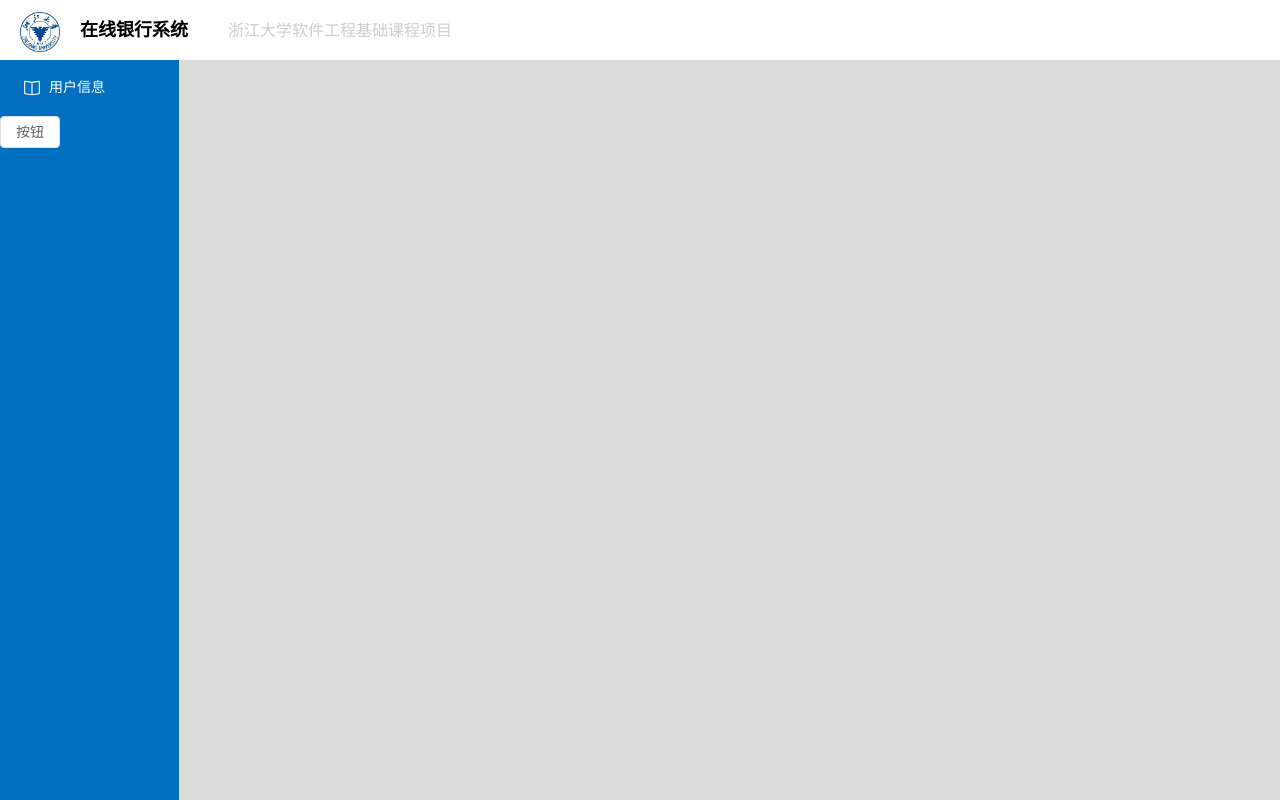
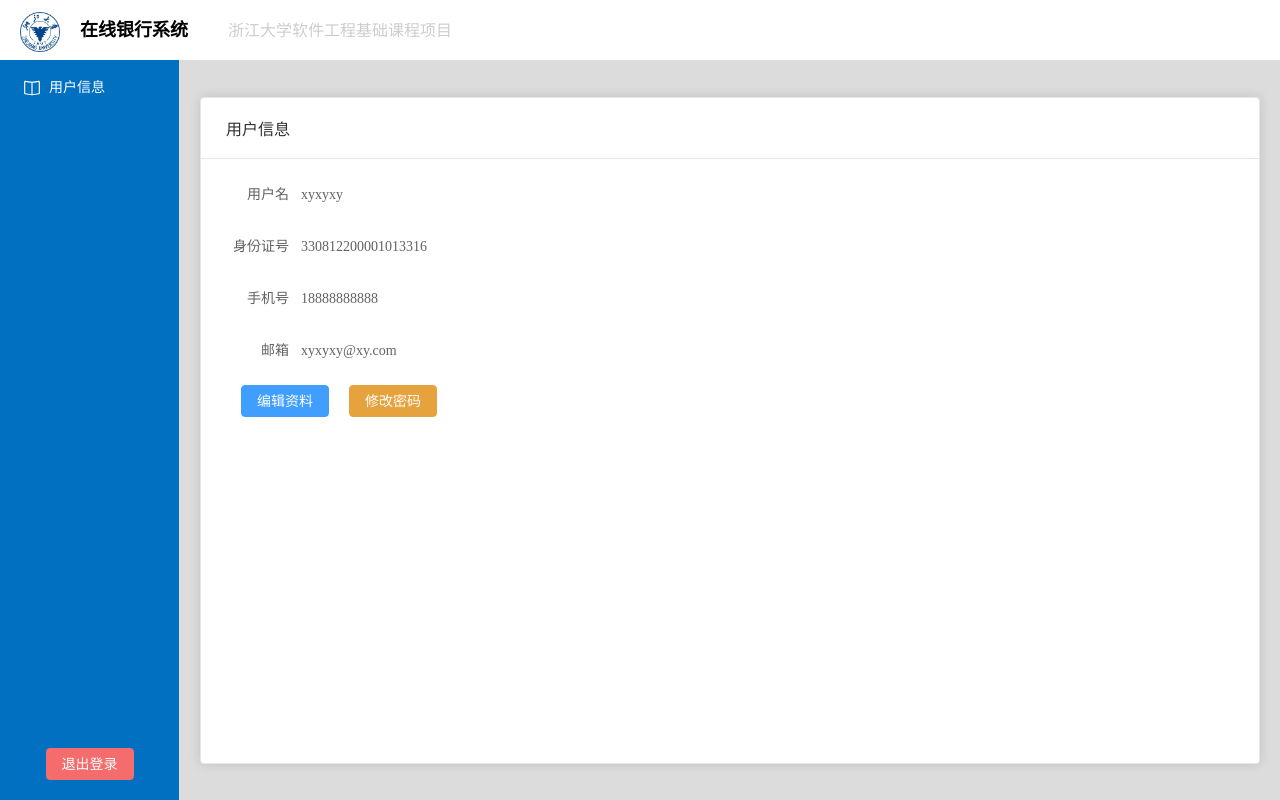
Before and after one commit to ycyaw66/online-banking-system, a Vue app in the folder frontend/: page /personalBank/user/profile in a window 1280 px wide. Built offline with nearby package versions, Linux system fonts and the light colour scheme.

Commit message:
差不多写完了

```diff
--- a/frontend/src/views/PersonalBank/LoginView.vue
+++ b/frontend/src/views/PersonalBank/LoginView.vue
@@ -19,7 +19,7 @@
               </div>
             </div>
           </template>
-          <!-- 登陆卡片的body -->
+          <!-- 登录卡片的body -->
           <el-form :model="loginForm" ref="loginForm" :rules="loginRules" label-width="80px">
             <el-form-item label="用户名" prop="username">
               <el-input v-model="loginForm.username" placeholder="请输入用户名" style="width: 250px"></el-input>
--- a/frontend/src/views/PersonalBank/UserProfile.vue
+++ b/frontend/src/views/PersonalBank/UserProfile.vue
@@ -10,36 +10,246 @@
           <span style="margin-left: 40px; color:rgba(0, 0, 0, 0.2)">浙江大学软件工程基础课程项目</span>
         </div>
       </el-header>
-      <el-container style="width: 100%; ">
-        <el-aside class="aside" style="display: flex;">
-          <el-menu active-text-color="#ffd04b" background-color="#0270c1" default-active="1" text-color="#fff"
-            style="height:100%; width: 100%;" :router="true">
+      <el-container style="width: 100%;">
+        <el-aside class="aside" style="position: relative;">
+          <el-menu active-text-color="#ffd04b" background-color="#0270c1" default-active="1" text-color="#fff" style="height:100%; width: 100%;" :router="true">
             <el-menu-item index="profile">
               <el-icon>
                 <Reading />
               </el-icon>
               <span>用户信息</span>
             </el-menu-item>
-            <el-button>
-              按钮
+            <el-button class="logout-button" type="danger" @click="logoutVisible = true">
+              退出登录
             </el-button>
           </el-menu>
         </el-aside>
 
-        <el-main style="height: 100%; width: 100%; ">
-          <el-scrollbar height="100%">
+        <!-- 退出登录对话框 -->
+        <el-dialog title="提示" v-model="logoutVisible" width="30%" align-center>
+          确认退出当前账号？
+          <template #footer>
+            <span>
+              <el-button @click="logoutVisible = false">取消</el-button>
+              <el-button type="primary" @click="handleLogout">确定</el-button>
+            </span>
+          </template>
+        </el-dialog>
 
-          </el-scrollbar>
+        <el-main style="display: flex; justify-content: center; align-items: center;">
+          <el-card class="information-card">
+            <template #header>
+              <div class="container">
+                <div style="margin-left:5px" >
+                  <span>用户信息</span>
+                </div>
+              </div>
+            </template>
+
+            <!-- 用户信息卡片的body -->
+            <el-form label-width="80px">
+              <el-form-item label="用户名" prop="username">
+                <el-text>{{userInfo.username}}</el-text>
+              </el-form-item>
+              <el-form-item label="身份证号" prop="idCard" style="margin-top: 20px">
+                <el-text>{{userInfo.id_number}}</el-text>
+              </el-form-item>
+              <el-form-item label="手机号" prop="phone" style="margin-top: 20px">
+                <el-text>{{userInfo.phone_number}}</el-text>
+              </el-form-item>
+              <el-form-item label="邮箱" prop="email" style="margin-top: 20px">
+                <el-text>{{userInfo.email}}</el-text>
+              </el-form-item>
+              <el-button type="primary" style="margin-left: 20px" @click="modifyInfoVisible = true, modifyForm.username = userInfo.username, modifyForm.id_number = userInfo.id_number, modifyForm.phone_number = userInfo.phone_number, modifyForm.email = userInfo.email, modifyForm.password = '', modifyForm.new_password = ''">
+                编辑资料
+              </el-button>
+              <el-button type="warning" style="margin-left: 20px" @click="modifyPasswordVisible = true, modifyForm.username = userInfo.username, modifyForm.id_number = userInfo.id_number, modifyForm.phone_number = userInfo.phone_number, modifyForm.email = userInfo.email, modifyForm.password = '', modifyForm.new_password = '', passwordForm.password = '', passwordForm.new_password = '', passwordForm.repassword = ''">
+                修改密码
+              </el-button>
+            </el-form>
+          </el-card>
         </el-main>
+
+        <!-- 编辑资料对话框 -->
+        <el-dialog title="编辑资料" v-model="modifyInfoVisible" width="30%" align-center>
+          <el-form :model="modifyForm" :rules="modifyRules" ref="modifyForm"  label-width="80px">
+            <el-form-item label="用户名" prop="username">
+              <el-input v-model="modifyForm.username" placeholder="3-10位，仅包含大小写字母和数字" style="width: 300px"></el-input>
+            </el-form-item>
+            <el-form-item label="身份证号" prop="id_number" style="margin-top: 20px">
+              <el-input v-model="modifyForm.id_number" placeholder="身份证号" style="width: 300px"></el-input>
+            </el-form-item>
+            <el-form-item label="手机号" prop="phone_number" style="margin-top: 20px">
+              <el-input v-model="modifyForm.phone_number" placeholder="手机号" style="width: 300px"></el-input>
+            </el-form-item>
+            <el-form-item label="密码" prop="password" style="margin-top: 20px">
+              <el-input v-model="modifyForm.password" placeholder="请输入密码" style="width: 300px" show-password></el-input>
+            </el-form-item>
+          </el-form>
+          <template #footer>
+            <span>
+              <el-button @click="modifyInfoVisible = false">取消</el-button>
+              <el-button type="primary" @click="handleModify">确定</el-button>
+            </span>
+          </template>
+        </el-dialog>
+
+        <!-- 修改密码对话框 -->
+        <el-dialog title="修改密码" v-model="modifyPasswordVisible" width="30%" align-center>
+          <el-form :model="passwordForm" :rules="passwordRules" ref="passwordForm"  label-width="80px">
+            <el-form-item label="旧密码" prop="password">
+              <el-input v-model="passwordForm.password" placeholder="请输入密码" style="width: 300px" show-password></el-input>
+            </el-form-item>
+            <el-form-item label="新密码" prop="new_password" style="margin-top: 20px">
+              <el-input v-model="passwordForm.new_password" placeholder="6-16位，至少包括字母和数字" style="width: 300px" show-password></el-input>
+            </el-form-item>
+            <el-form-item label="重复密码" prop="repassword" style="margin-top: 20px">
+              <el-input v-model="passwordForm.repassword" placeholder="请再次输入密码" style="width: 300px" show-password></el-input>
+            </el-form-item>
+          </el-form>
+          <template #footer>
+            <span>
+              <el-button @click="modifyPasswordVisible = false">取消</el-button>
+              <el-button type="primary" @click="handleModify">确定</el-button>
+            </span>
+          </template>
+        </el-dialog>
+
       </el-container>
     </el-container>
   </div>
 </template>
 
 <script>
+import CryptoJS from 'crypto-js';
+import axios from 'axios';
+import { ElMessage } from 'element-plus';
 
 export default {
+  data() {
+    const checkPassword = (rule, value, callback) => {
+      if (value !== this.passwordForm.password) {
+        callback(new Error('两次密码不一致'));
+      } else {
+        callback();
+      }
+    };
+    return {
+      logoutVisible: false,
+      editVisible: false,
+      modifyInfoVisible: false,
+      modifyPasswordVisible: false,
+      userInfo: {
+        username: '',
+        id_number: '',
+        phone_number: '',
+        email: ''
+      },
+      modifyForm: { // 待查询用户信息，加载页面时通过get查询
+        username: '',
+        password: '',
+        new_password: '',
+        id_number: '',
+        phone_number: '',
+        email: '',
+      },
+      modifyRules: {
+        username: [
+          { required: true, message: '请输入用户名', trigger: 'change' },
+          { pattern: /^[a-zA-Z0-9]{3,10}$/, message: '用户名必须为3-10位，仅包含大小写字母和数字', trigger: 'blur' }
+        ],
+        id_number: [
+          { required: true, message: '请输入身份证号', trigger: 'change' },
+          { pattern: /^[1-9]\d{5}(18|19|20)\d{2}(0[1-9]|1[0-2])(([0-2][1-9])|10|20|30|31)\d{3}(\d|X)$/, message: '请输入有效的身份证号', trigger: 'blur' }
+        ],
+        phone_number: [
+          { required: true, message: '请输入手机号', trigger: 'change' },
+          { pattern: /^1[3-9]\d{9}$/, message: '请输入有效的手机号', trigger: 'blur' }
+        ],
+        password: [
+          { required: true, message: '请输入密码', trigger: 'blur' }
+        ]
+      },
+      passwordForm: {
+        password: '',
+        new_password: '',
+        repassword: '',
+      },
+      passwordRules: {
+        password: [
+          { required: true, message: '请输入密码', trigger: 'blur' },
+        ],
+        new_password: [
+          { required: true, message: '请输入密码', trigger: 'blur' },
+          { pattern: /^(?=.*[A-Za-z])(?=.*\d)[A-Za-z\d@$!%*?&]{6,16}$/, message: '密码必须为6-16位，且同时包含字母和数字', trigger: 'blur' }
+        ],
+        repassword: [
+          { required: true, message: '请再次输入密码', trigger: 'blur'},
+          { validator: checkPassword, message: '两次密码不一致', trigger: 'blur'}
+        ]
+      }
+    }
+  },
+  methods: {
+    handleLogout() {
+      this.$router.push('/personalBank/user/login');
+    },
+    handleModify() {
+      if (this.modifyPasswordVisible) {
+        this.modifyForm.password = this.passwordForm.password;
+        this.modifyForm.new_password = this.passwordForm.new_password;
+      } else {
+        this.modifyForm.new_password = this.modifyForm.password;
+      }
+      const encryptedOld = CryptoJS.SHA256(this.modifyForm.password).toString();
+      const encryptedNew = CryptoJS.SHA256(this.modifyForm.new_password).toString();
+      axios.put("/user/profile",
+        {
+          headers: {
+            'Authorization': 'token',
+          }
+        },
+        {
+          data: {
+            "username": this.modifyForm.username,
+            "password": encryptedOld,
+            "id_number": this.modifyForm.id_number,
+            "phone_number": this.modifyForm.phone_number,
+            "email": this.modifyForm.email,
+            "new_password": encryptedNew
+          }
+        }
+      )
+      .then(response => {
+        ElMessage.success(response.data);
+        this.modifyInfoVisible = false;
+        this.modifyPasswordVisible = false;
+        this.queryInfo();
+      })
+      .catch(error => {
+        ElMessage.error(error.response.data);
+      })
+    },
+    async queryInfo() {
+      // let response = await axios.get("user/profile", {
+      //   headers: {
+      //     'Authorization': 'token',
+      //   }
+      // });
+      // this.userInfo = response.data;
 
+      // for debug
+      this.userInfo = {
+        username: 'xyxyxy',
+        id_number: '330812200001013316',
+        phone_number: '18888888888',
+        email: 'xyxyxy@xy.com'
+      };
+    }
+  },
+  mounted() {
+    this.queryInfo();
+  }
 }
 </script>
 
@@ -55,7 +265,22 @@ export default {
   min-height: 100%;
   height: auto;
   background-color: #dcdcdc;
+}
 
+.information-card {
+  width: 100%;
+  min-height: 95%;
+  height: auto;
+  /* width: 450px; */
+}
+
+.main-content {
+  display: flex;
+  justify-content: center;
+  align-items: center;
+  height: 100vh;
+  width: 100vw;
+  background-color: #ececec;
 }
 
 .title {
@@ -69,4 +294,11 @@ export default {
   background-color: red;
 }
 
+.logout-button {
+  position: absolute;
+  bottom: 20px;
+  left: 50%;
+  transform: translateX(-50%);
+}
+
 </style>
```
Also changed, not shown: frontend/src/views/PersonalBank/RegisterView.vue (indentation only). Lines whose indentation alone changed are shown as unchanged.
